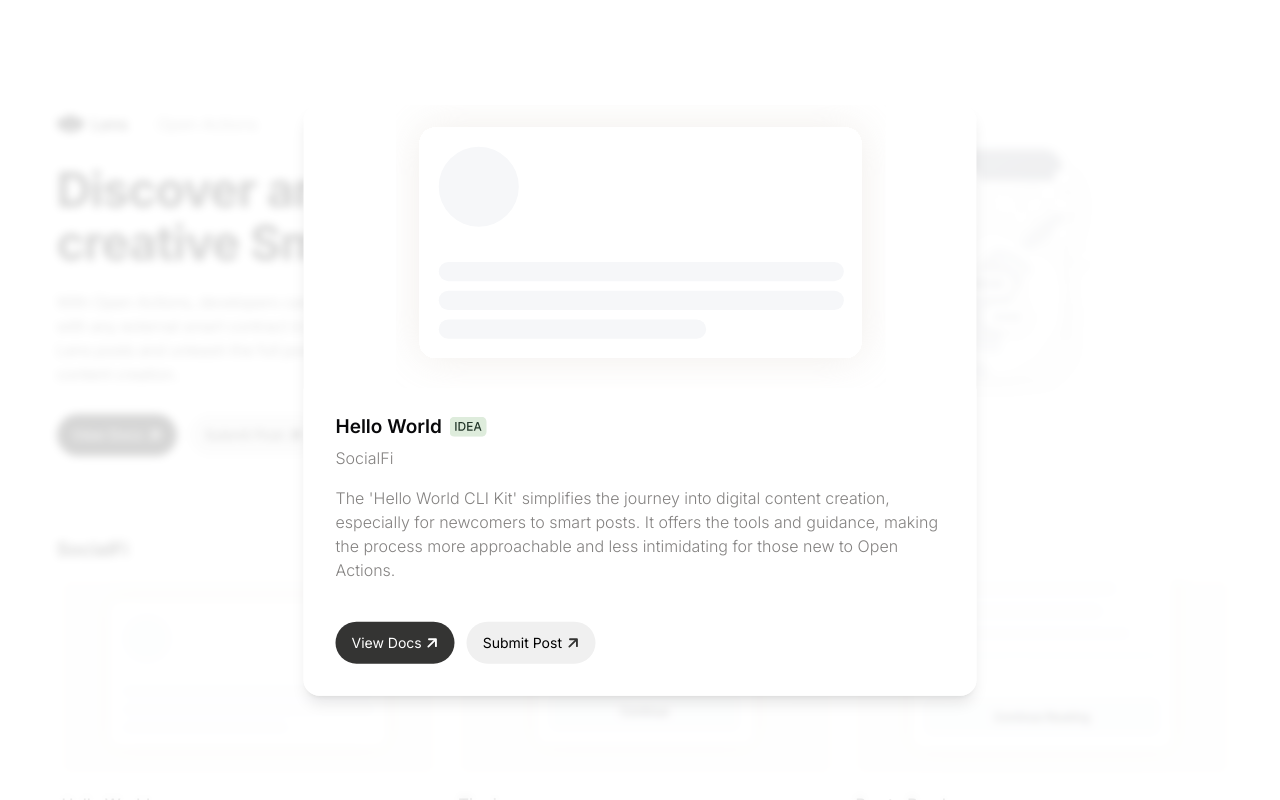
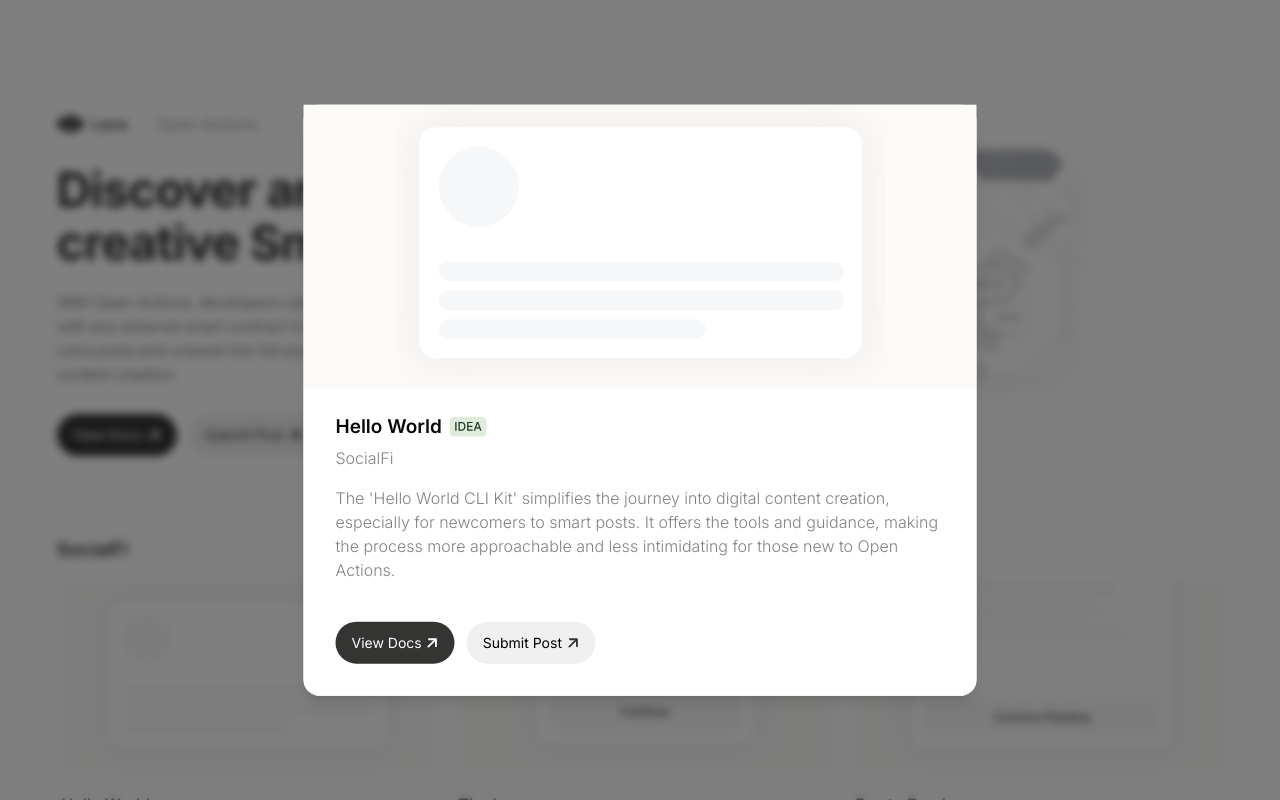
Before and after one commit to lens-protocol/open-actions-directory, a Next.js app: page / in a window 1280 px wide. Both pictures are taken after a click on the element 248 px from the left and 722 px from the top of the page. Shown: the top 800 px of the page. Built offline with nearby package versions, Linux system fonts and the light colour scheme.

Commit message:
css updates

```diff
--- a/components/ui/action-card.tsx
+++ b/components/ui/action-card.tsx
@@ -76,7 +76,7 @@ export function ActionCard({ action } : { action: Action }) {
       <DialogContent
         className='
         border-0
-        w-[360px]
+        w-[380px]
         md:min-w-[480px]
         lg:min-w-[673px]
         p-0
@@ -85,6 +85,7 @@ export function ActionCard({ action } : { action: Action }) {
       >
         <div
         className='
+        bg-[#fbfaf9]
         flex justify-center
         '>
           <Image
--- a/components/ui/dialog.tsx
+++ b/components/ui/dialog.tsx
@@ -21,7 +21,7 @@ const DialogOverlay = React.forwardRef<
   <DialogPrimitive.Overlay
     ref={ref}
     className={cn(
-      "fixed inset-0 z-50 bg-background/80 backdrop-blur-sm data-[state=open]:animate-in data-[state=closed]:animate-out data-[state=closed]:fade-out-0 data-[state=open]:fade-in-0",
+      "fixed inset-0 z-50 bg-black/50 backdrop-blur-sm data-[state=open]:animate-in data-[state=closed]:animate-out data-[state=closed]:fade-out-0 data-[state=open]:fade-in-0",
       className
     )}
     {...props}
@@ -44,7 +44,6 @@ const DialogContent = React.forwardRef<
       {...props}
     >
       {children}
-
     </DialogPrimitive.Content>
   </DialogPortal>
 ))
```
